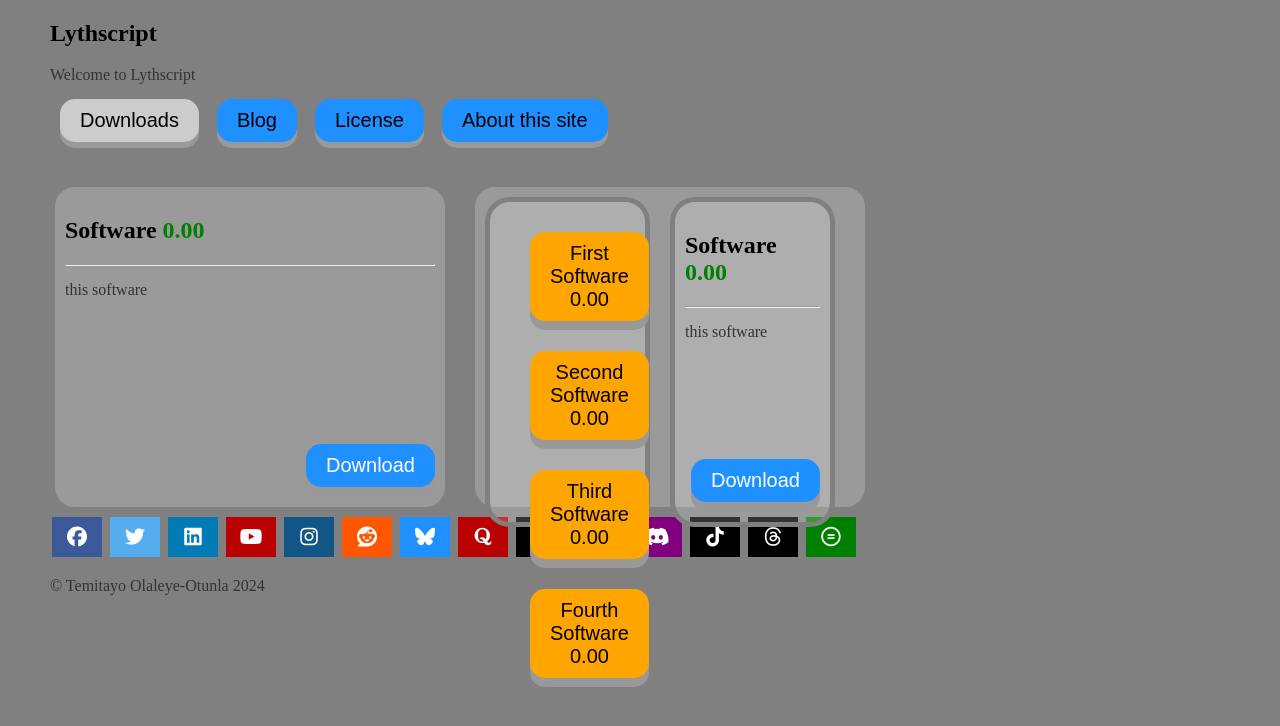
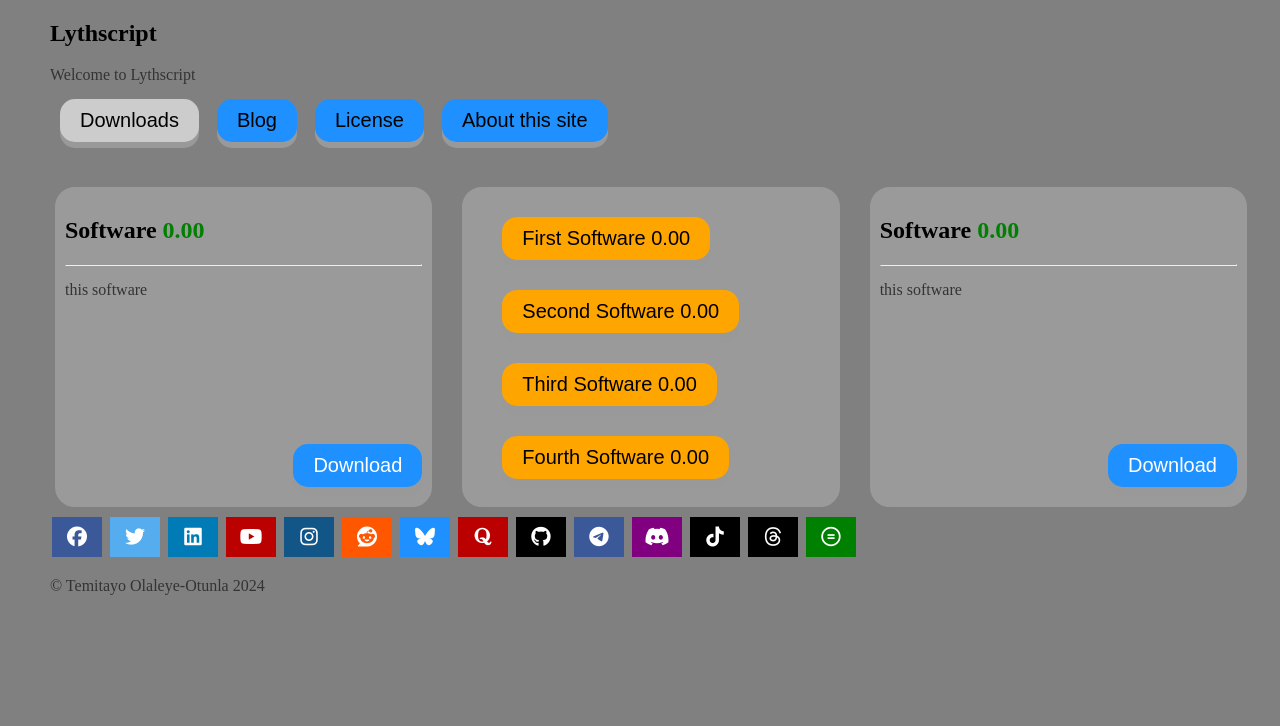
Before and after one commit to lythwind/lythwind.github.io, a Jekyll site: the page built from desktop.html, in a window 1280 px wide. Shown: the top 726 px of the page. Built offline with Jekyll 4.4.1, drawn with Linux system fonts in a browser that asks for light colours; nearby versions of some CDN libraries.

Commit message:
Update desktop.html

```diff
--- a/desktop.html
+++ b/desktop.html
@@ -29,7 +29,7 @@ description: Welcome to Lythscript
 	</div>
 
 
-	<div class = "flex-container">
+
 	<div>
   <div class = "bdiv2">
   <button class= "bn" onclick="document.location='#'">First Software 0.00</button>
```
